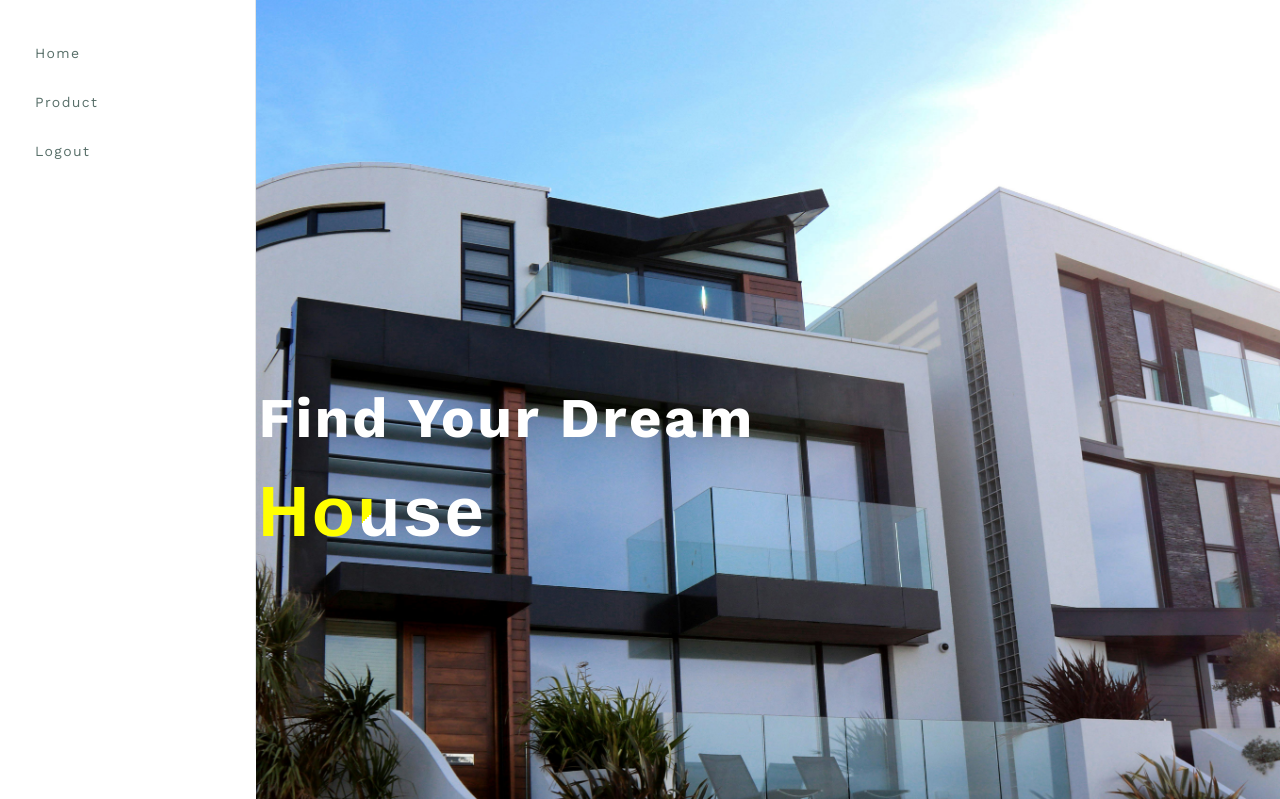
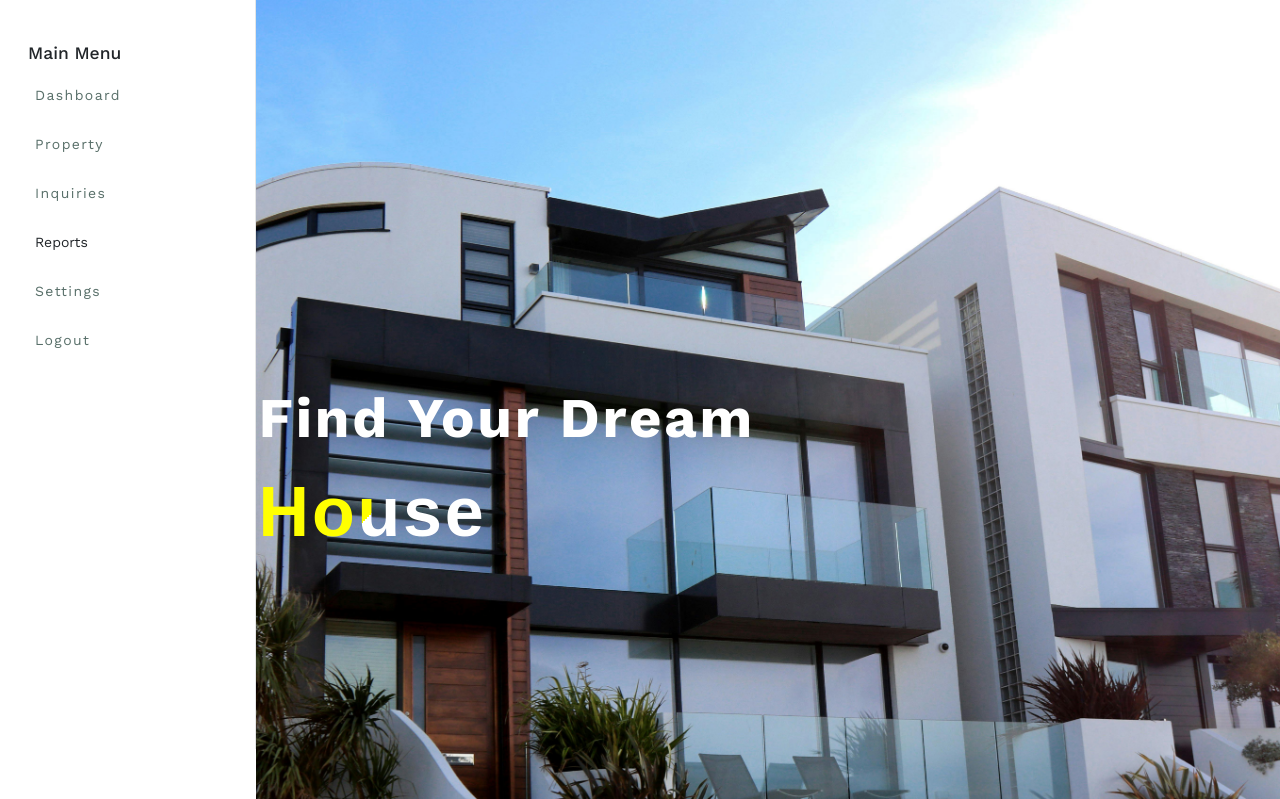
Before and after one commit to Ejxzdevs/Real-Estate-Management-System, a PHP site: page /admin.php in a window 1280 px wide. Shown: the part 51-850 px from the top of the page. Run offline with PHP 8.4, Linux system fonts and the light colour scheme; style sheets or scripts are compiled from the project's sources; some libraries are stand-ins or nearby versions; some web fonts are replaced.

Commit message:
added icons and style

```diff
--- a/app/view/components/sidebar.php
+++ b/app/view/components/sidebar.php
@@ -3,12 +3,23 @@
         <i class="bi bi-houses"></i><span>REAL STATE</span>
     </div>
     <div class="menu">
+
         <ul>
+            <h5>Main Menu</h5>
             <li>
-                <i class="bi bi-ui-checks-grid"></i><a href="?route=dashboard">home</a>
+                <i class="bi bi-ui-checks-grid"></i><a href="?route=dashboard">Dashboard</a>
             </li>
             <li>
-                <i class="bi bi-house"></i><a href="?route=product">product</a>
+                <i class="bi bi-house"></i><a href="?route=product">Property</a>
+            </li>
+            <li>
+                <i class="bi bi-question-circle"></i><a href="?route=product">Inquiries</a>
+            </li>
+            <li>
+                <i class="bi bi-file-earmark-text"></i>Reports</a>
+            </li>
+            <li>
+                <i class="bi bi-gear"></i><a href="?route=product">Settings</a>
             </li>
             <li>
                 <i class="bi bi-box-arrow-in-left"></i><a href="app/http/controller/logout.php">Logout</a>
```
Also changed, not shown: public/assets/styles/sidebar.css, public/assets/styles/sidebar.scss, 1 other file.
